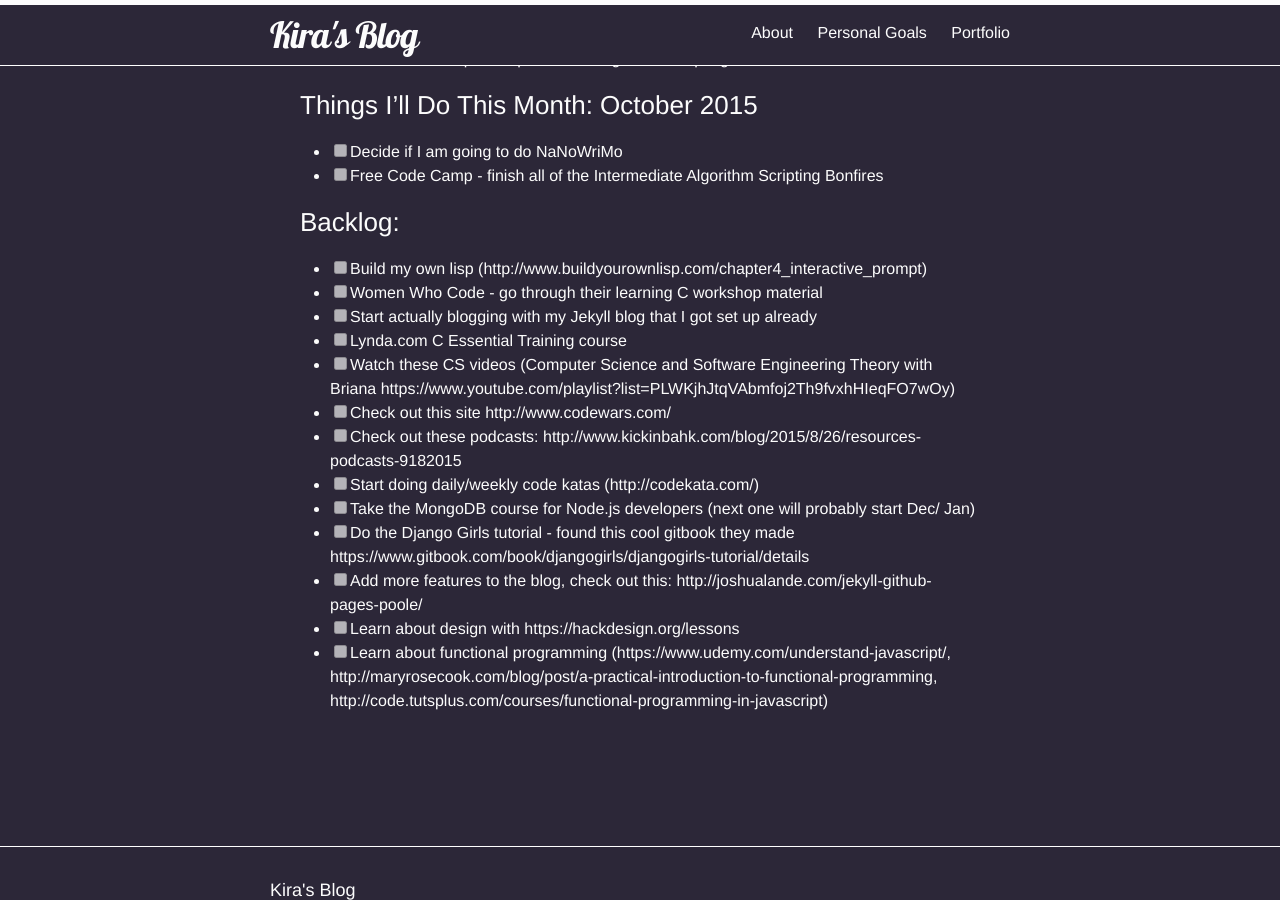
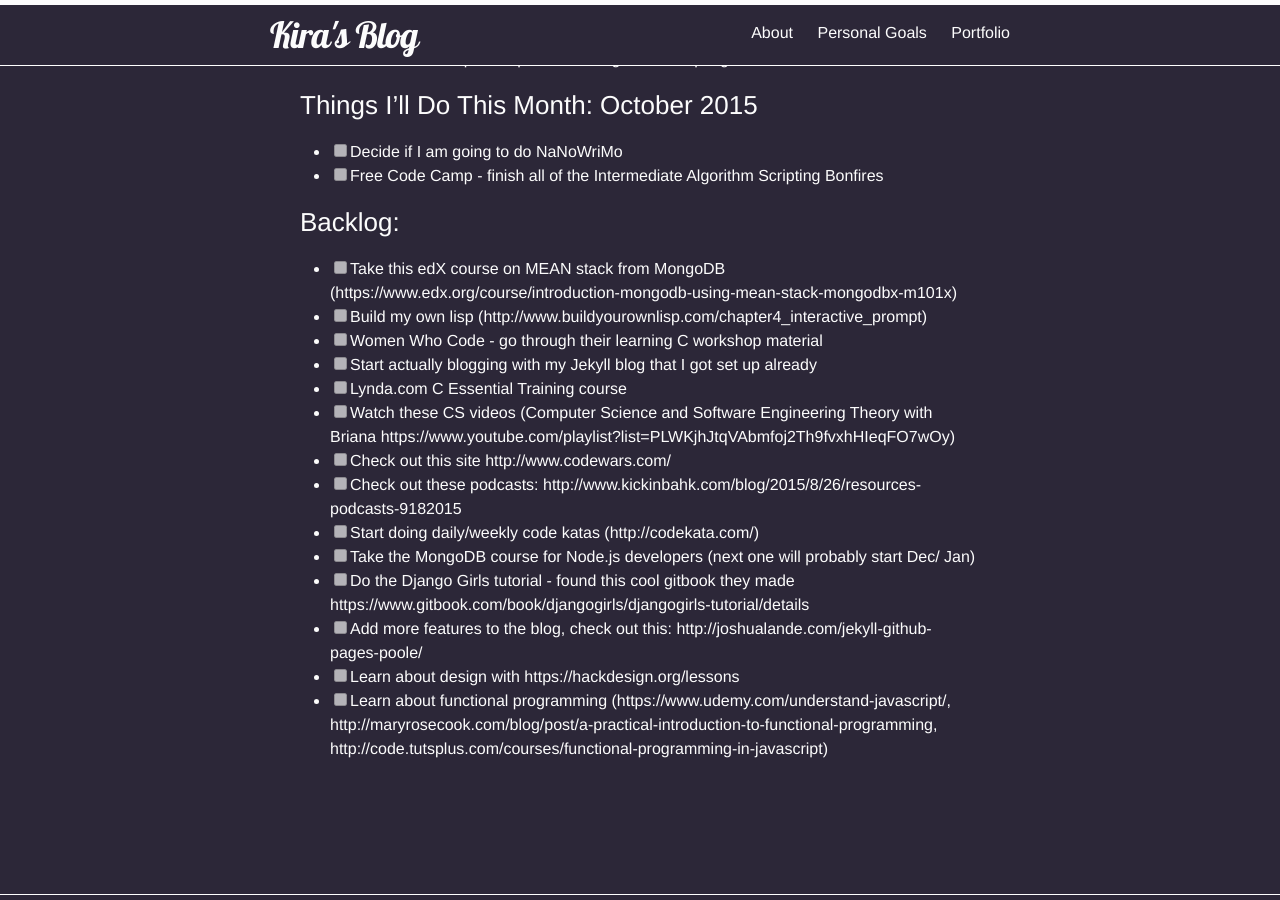
Before and after one commit to kirakirakira/blog, a Jekyll site: the page built from personal-goals.md, in a window 1280 px wide and 900 px high, scrolled down 4127 px. Built offline with Jekyll 4.4.1, drawn with Linux system fonts in a browser that asks for light colours; Markdown is read by kramdown in place of the engine named in the settings.

Commit message:
Update personal-goals.md

```diff
--- a/personal-goals.md
+++ b/personal-goals.md
@@ -152,6 +152,7 @@ Why? I realized what I have been doing and what I want to do is all over the pla
 - [ ] Free Code Camp - finish all of the Intermediate Algorithm Scripting Bonfires
 
 ### Backlog:
+- [ ] Take this edX course on MEAN stack from MongoDB (https://www.edx.org/course/introduction-mongodb-using-mean-stack-mongodbx-m101x)
 - [ ] Build my own lisp (http://www.buildyourownlisp.com/chapter4_interactive_prompt)
 - [ ] Women Who Code - go through their learning C workshop material
 - [ ] Start actually blogging with my Jekyll blog that I got set up already
```
